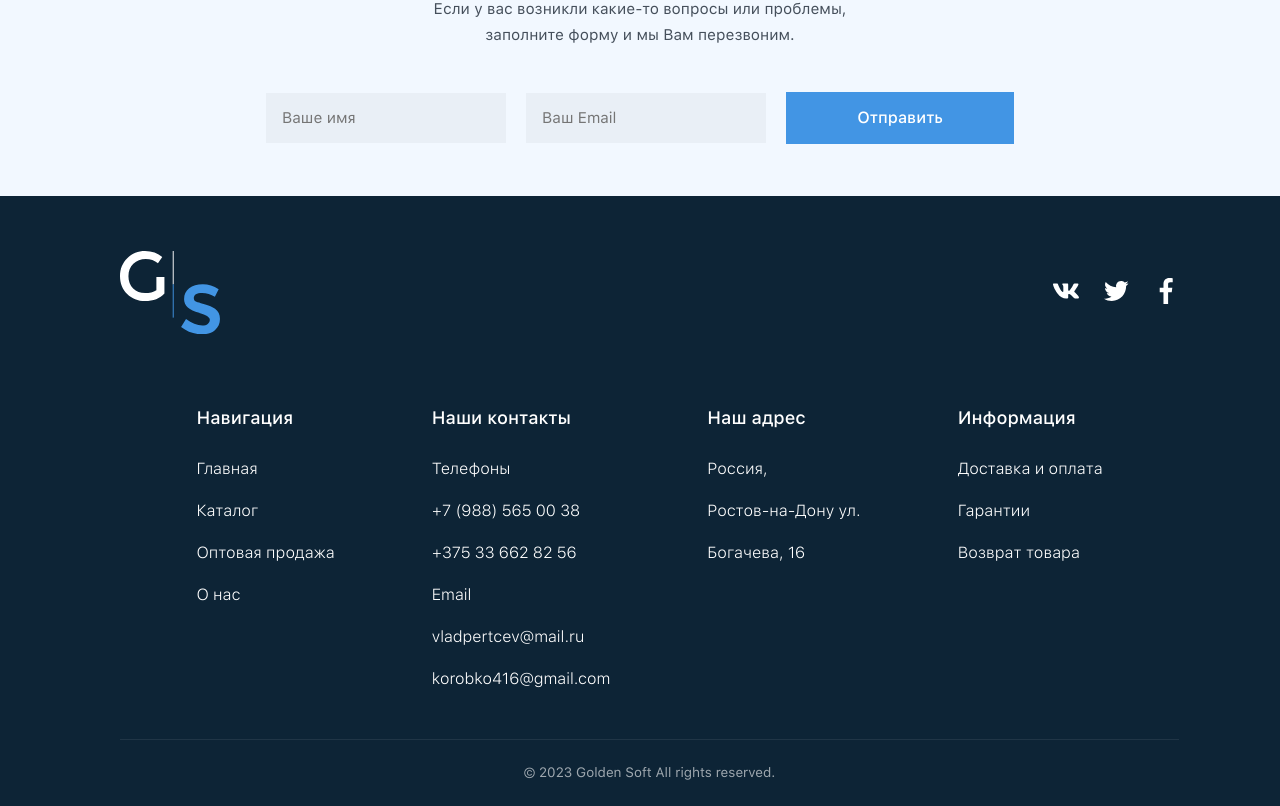
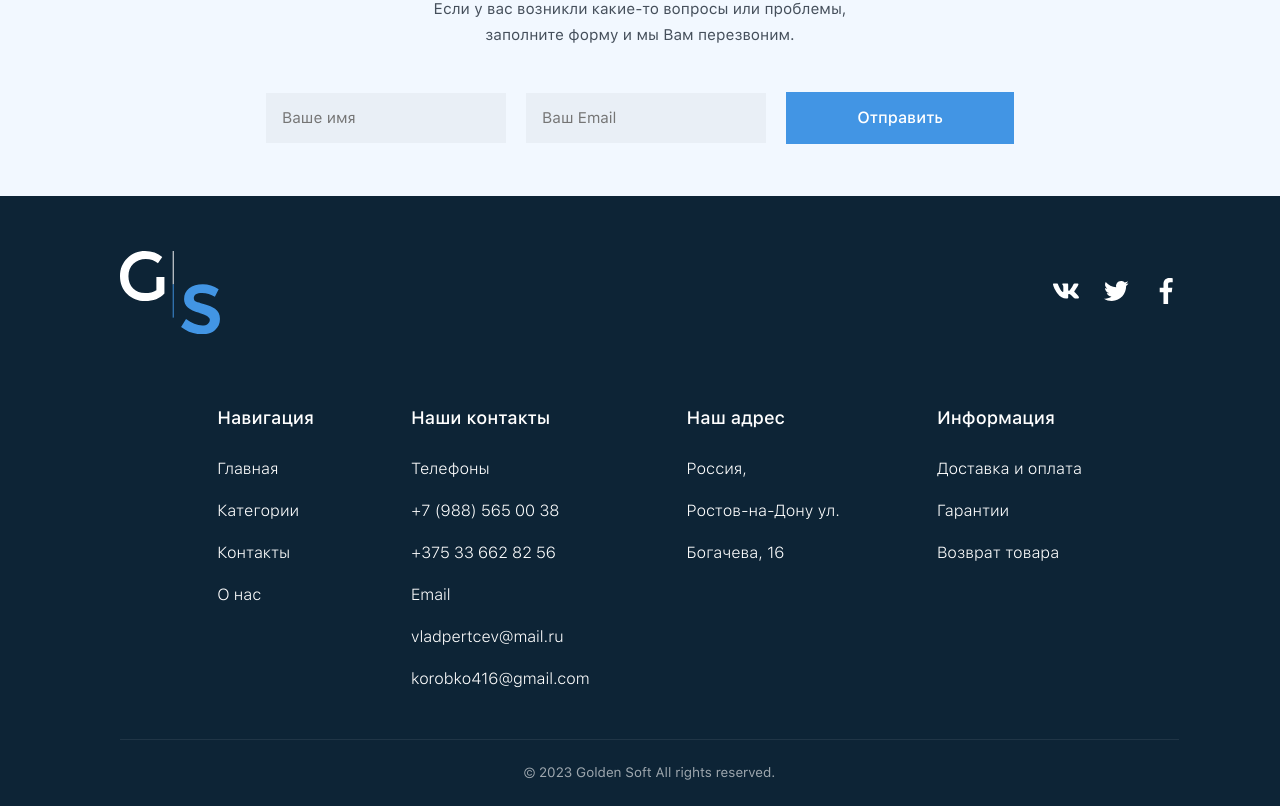
Before and after one commit to iamalidev/golden-soft, a React (Create React App) app: page /about-us in a window 1280 px wide. Shown: the part 1823-2629 px from the top of the page. Built offline with nearby package versions, Linux system fonts and the light colour scheme.

Commit message:
footer links changed

```diff
--- a/src/App.js
+++ b/src/App.js
@@ -15,7 +15,7 @@ function App() {
   useEffect(() => {
     const timer = setTimeout(() => {
       setLoader(false);
-    }, 2000);
+    }, 2);
     return () => clearTimeout(timer);
   });
 
--- a/src/components/Footer/index.jsx
+++ b/src/components/Footer/index.jsx
@@ -44,22 +44,26 @@ const Footer = () => {
             <Style.FooterLinks>
               <Style.FooterLinksTitle>Навигация</Style.FooterLinksTitle>
               <Style.FooterLinksContent>
-                <Style.FooterLinksLink href="#">Главная</Style.FooterLinksLink>
-                <Style.FooterLinksLink href="#">Каталог</Style.FooterLinksLink>
-                <Style.FooterLinksLink href="#">
-                  Оптовая продажа
+                <Style.FooterLinksLink to="/">Главная</Style.FooterLinksLink>
+                <Style.FooterLinksLink to="/category">
+                  Категории
                 </Style.FooterLinksLink>
-                <Style.FooterLinksLink href="#">О нас</Style.FooterLinksLink>
+                <Style.FooterLinksLink to="/contact">
+                  Контакты
+                </Style.FooterLinksLink>
+                <Style.FooterLinksLink to="/about-us">
+                  О нас
+                </Style.FooterLinksLink>
               </Style.FooterLinksContent>
             </Style.FooterLinks>
             <Style.FooterLinks>
               <Style.FooterLinksTitle>Наши контакты</Style.FooterLinksTitle>
               <Style.FooterLinksContent>
                 <Style.FooterLinksLink href="#">Телефоны</Style.FooterLinksLink>
-                <Style.FooterLinksLink href="#">
+                <Style.FooterLinksLink href="tel:+998886000860">
                   +7 (988) 565 00 38
                 </Style.FooterLinksLink>
-                <Style.FooterLinksLink href="#">
+                <Style.FooterLinksLink>
                   +375 33 662 82 56
                 </Style.FooterLinksLink>
                 <Style.FooterLinksLink href="#">Email</Style.FooterLinksLink>
--- a/src/components/Footer/style.js
+++ b/src/components/Footer/style.js
@@ -1,3 +1,4 @@
+import { Link } from "react-router-dom";
 import styled from "styled-components";
 import { Colors, Flex, Fonts } from "../../utils";
 import { adaptiveValue } from "../../utils/variable";
@@ -78,7 +79,7 @@ const FooterLinksContent = styled.div`
   gap: 16px;
 `;
 
-const FooterLinksLink = styled.a`
+const FooterLinksLink = styled(Link)`
   font-family: ${Fonts.SFPLight};
   font-size: 16px;
   line-height: 26px;
```
Also changed, not shown: src/components/Category/index.jsx (+4 -3 lines).
